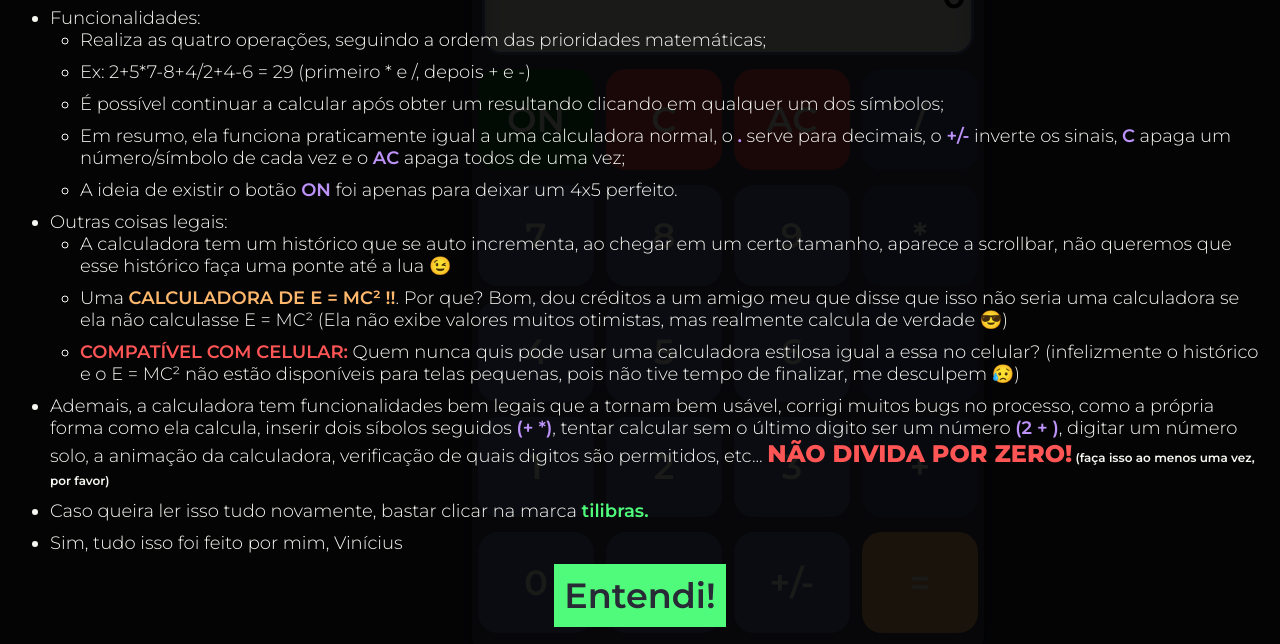
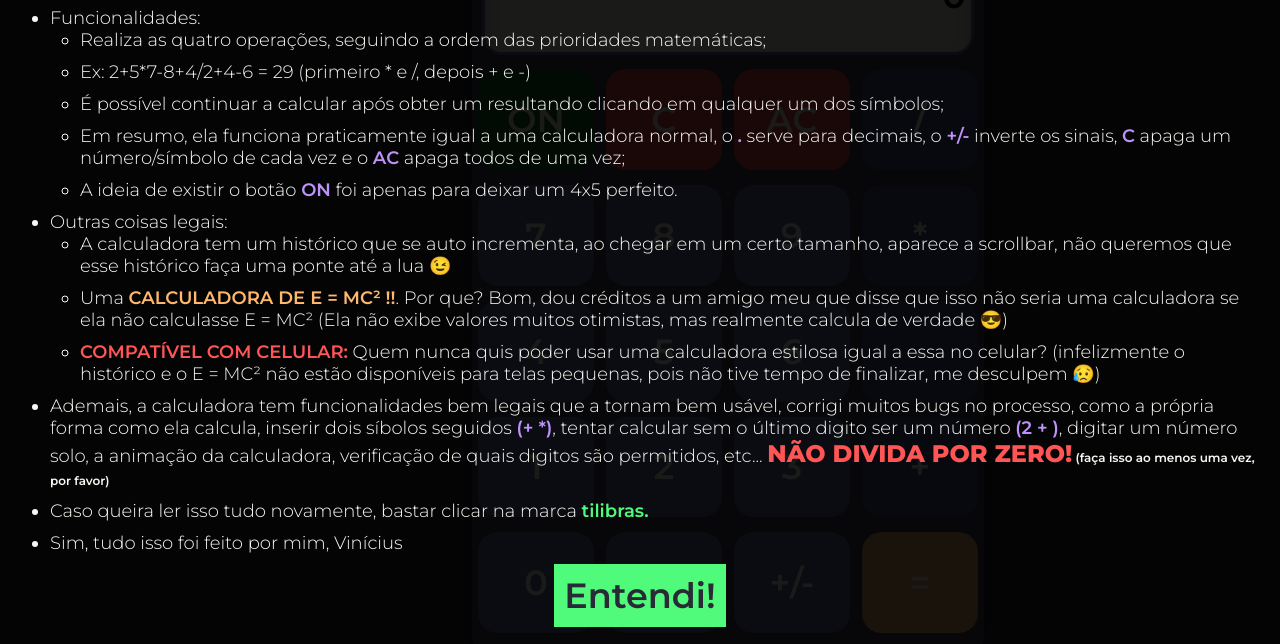
Before and after one commit to Vicarillous/Calculadora, a plain HTML site: page index.html in a window 1280 px wide. Shown: the part 138-782 px from the top of the page. Drawn offline with Linux system fonts and the light colour scheme.

Commit message:
Erro ortográfico

```diff
--- a/index.html
+++ b/index.html
@@ -28,7 +28,7 @@
                 <ul>
                     <li>A calculadora tem um histórico que se auto incrementa, ao chegar em um certo tamanho, aparece a scrollbar, não queremos que esse histórico faça uma ponte até a lua 😉</li>
                     <li>Uma <strong style="color: #ffb86c">CALCULADORA DE E = MC² !!</strong>. Por que? Bom, dou créditos a um amigo meu que disse que isso não seria uma calculadora se ela não calculasse E = MC² (Ela não exibe valores muitos otimistas, mas realmente calcula de verdade 😎)</li>
-                    <li><strong style="color: #ff5555;">COMPATÍVEL COM CELULAR:</strong> Quem nunca quis pode usar uma calculadora estilosa igual a essa no celular? (infelizmente o histórico e o E = MC² não estão disponíveis para telas pequenas, pois não tive tempo de finalizar, me desculpem 😥)</li>
+                    <li><strong style="color: #ff5555;">COMPATÍVEL COM CELULAR:</strong> Quem nunca quis poder usar uma calculadora estilosa igual a essa no celular? (infelizmente o histórico e o E = MC² não estão disponíveis para telas pequenas, pois não tive tempo de finalizar, me desculpem 😥)</li>
                 </ul>
             </li>
             <li>Ademais, a calculadora tem funcionalidades bem legais que a tornam bem usável, corrigi muitos bugs no processo, como a própria forma como ela calcula, inserir dois síbolos seguidos <strong>(+ *)</strong>, tentar calcular sem o último digito ser um número <strong>(2 + )</strong>, digitar um número solo, a animação da calculadora, verificação de quais digitos são permitidos, etc... <strong style="color: #ff5555; font-size: 24px; font-weight: 800;">NÃO DIVIDA POR ZERO!</strong><strong style="font-size: 12px; color: inherit;"> (faça isso ao menos uma vez, por favor)</strong></li>
--- a/js/calcSimples.js
+++ b/js/calcSimples.js
@@ -10,4 +10,4 @@ function calcular() {
     document.getElementById("resultado").innerHTML = "Soma: " + soma + "<br> Subtração: " + subtracao + "<br> Divisão: " + divisao + "<br> Multiplicação: " + multiplicacao;
 }
 
-//* Para não ficar dificil de encontrar o que é realmente importante, separei ele nesse arquivo separado */
+//* Para não ficar dificil de encontrar o que é realmente importante, separei ela nesse arquivo separado */
```
